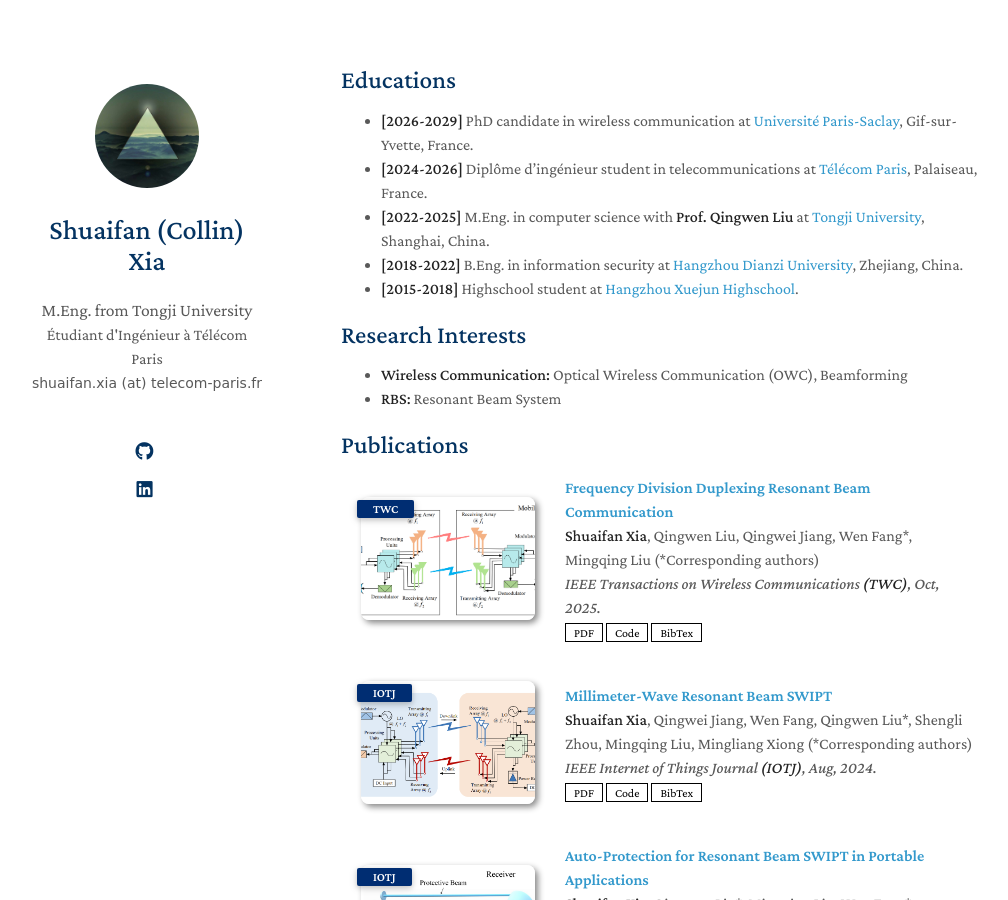
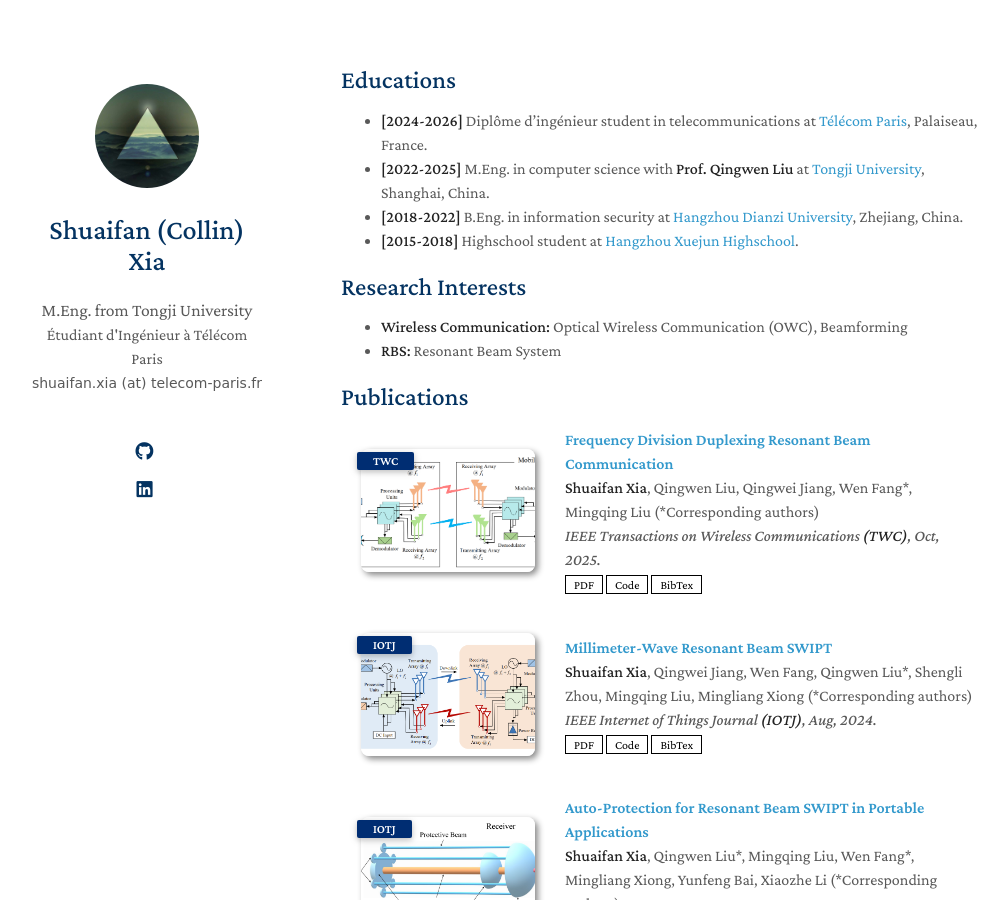
Before and after one commit to Collin911/homepage, a Jekyll site: the page built from index.md, in a window 1280 px wide and 900 px high. Shown: the whole window, without its empty margins (129-1137 px from the left). Built offline with Jekyll 4.4.1, drawn with Linux system fonts in a browser that asks for light colours; nearby versions of some CDN libraries; a style sheet for code colours, icons or effects is not loaded; our own code applies the rules of GitHub Pages for plain Markdown files.

Commit message:
Update index.md

```diff
--- a/index.md
+++ b/index.md
@@ -3,7 +3,7 @@ layout: homepage
 ---
 
 ## Educations
-- **[2026-2029]** PhD candidate in wireless communication at [Université Paris-Saclay](https://www.universite-paris-saclay.fr/), Gif-sur-Yvette, France.
+<!-- - **[2026-2029]** PhD candidate in wireless communication at [Université Paris-Saclay](https://www.universite-paris-saclay.fr/), Gif-sur-Yvette, France. -->
 - **[2024-2026]** Diplôme d'ingénieur student in telecommunications at [Télécom Paris](https://www.telecom-paris.fr/en/home), Palaiseau, France.
 - **[2022-2025]** M.Eng. in computer science with [**Prof. Qingwen Liu**](https://lmqclare.github.io/Winglab/Publications.html) at [Tongji University](https://www.tongji.edu.cn/), Shanghai, China.
 - **[2018-2022]** B.Eng. in information security at [Hangzhou Dianzi University](https://www.hdu.edu.cn/main.htm), Zhejiang, China.
```
